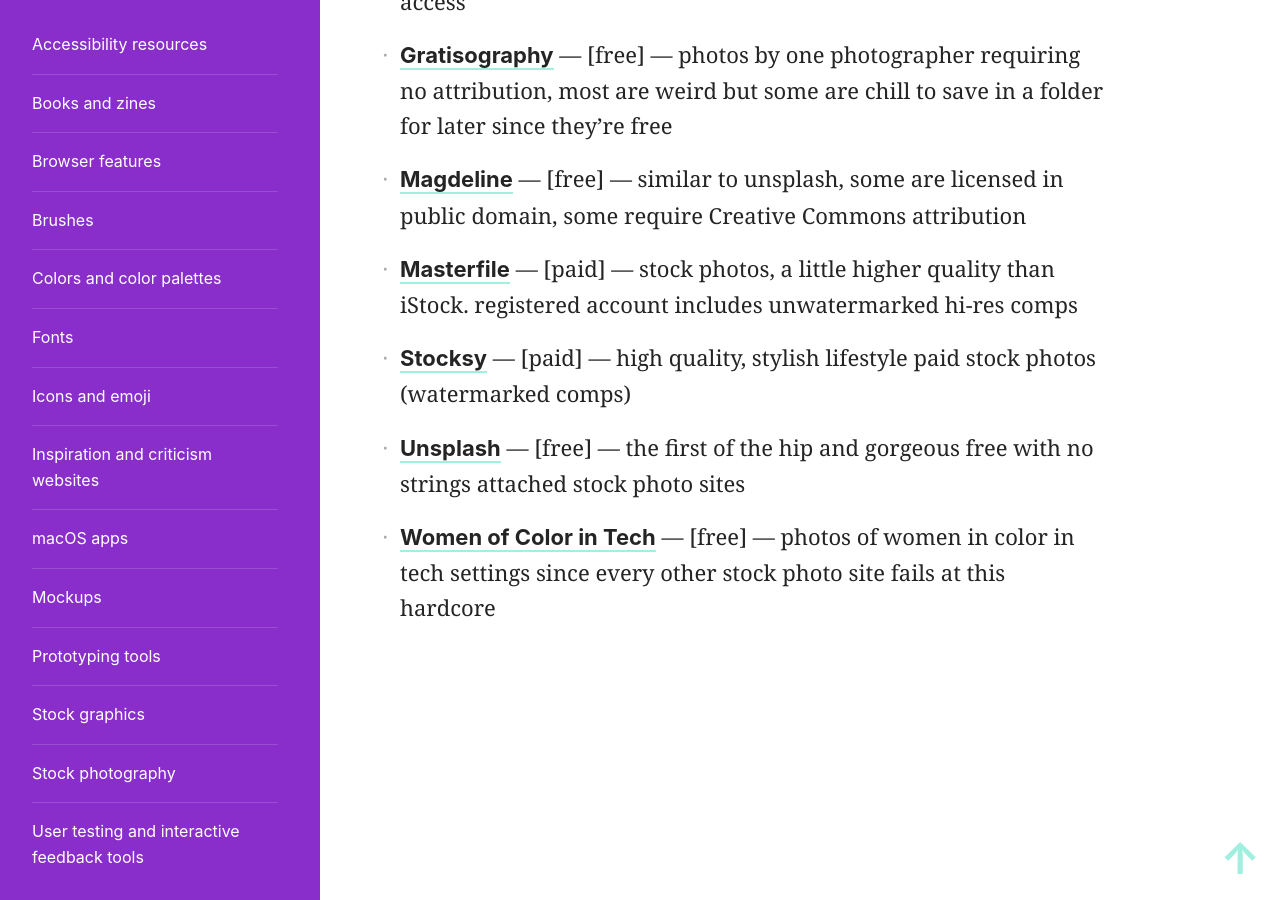
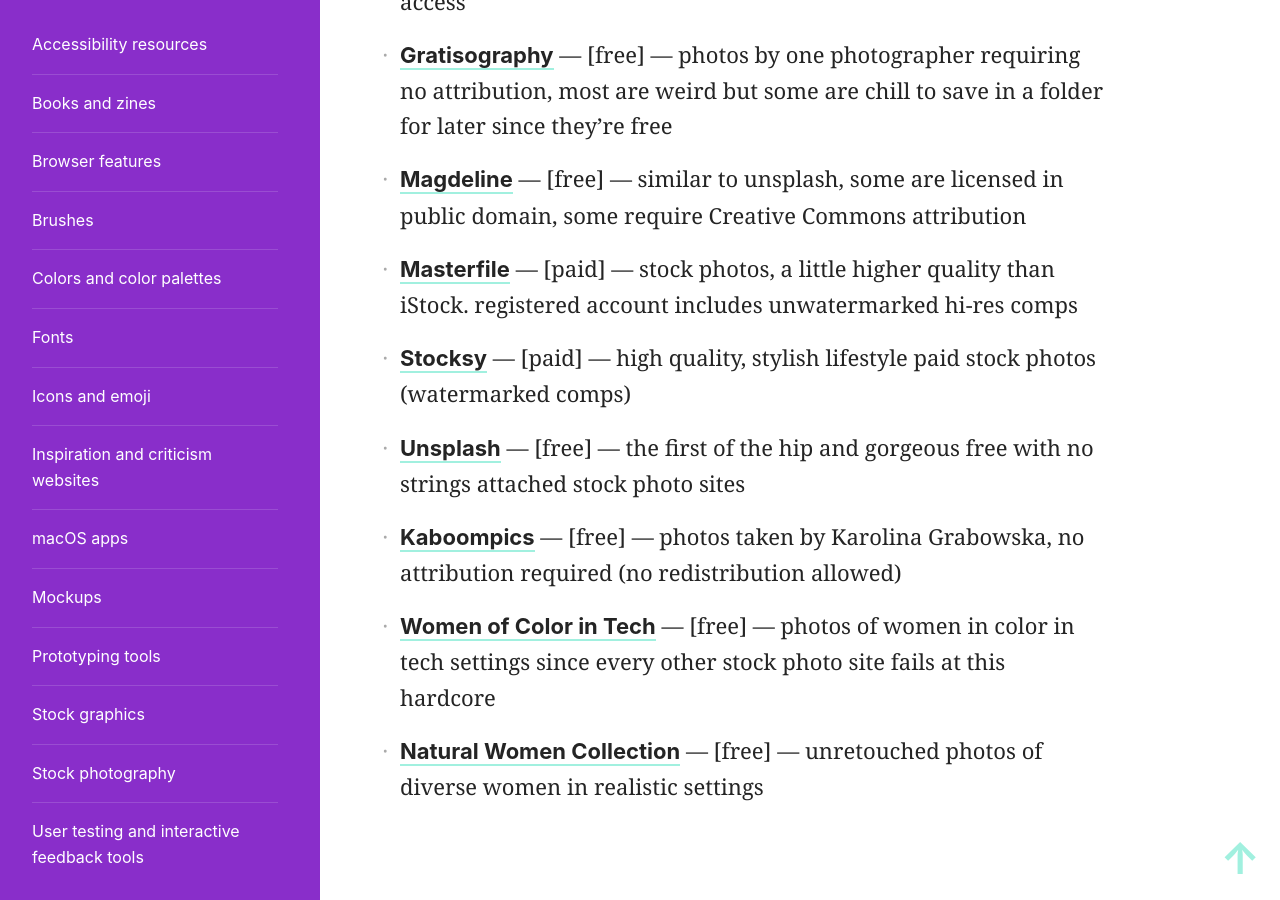
Before and after one commit to skullface/design-resources, a Jekyll site: the page built from _resources/stock-photography.md, in a window 1280 px wide and 900 px high, scrolled down 1151 px. Built offline with Jekyll 4.4.1, drawn with Linux system fonts in a browser that asks for light colours; nearby versions of some CDN libraries.

Commit message:
Update stock-photography.md
add two suggested resource links

```diff
--- a/_resources/stock-photography.md
+++ b/_resources/stock-photography.md
@@ -9,4 +9,6 @@
 - [Masterfile](http://masterfile.com) — [paid] — stock photos, a little higher quality than iStock. registered account includes unwatermarked hi-res comps
 - [Stocksy](http://stocksy.com) — [paid] — high quality, stylish lifestyle paid stock photos (watermarked comps)
 - [Unsplash](https://unsplash.com/) — [free] — the first of the hip and gorgeous free with no strings attached stock photo sites
+- [Kaboompics](https://kaboompics.com/) — [free] — photos taken by Karolina Grabowska, no attribution required (no redistribution allowed)
 - [Women of Color in Tech](https://www.flickr.com/photos/wocintechchat/albums) — [free] — photos of women in color in tech settings since every other stock photo site fails at this hardcore
+- [Natural Women Collection](https://www.canva.com/photos/natural-women/) — [free] — unretouched photos of diverse women in realistic settings
```
